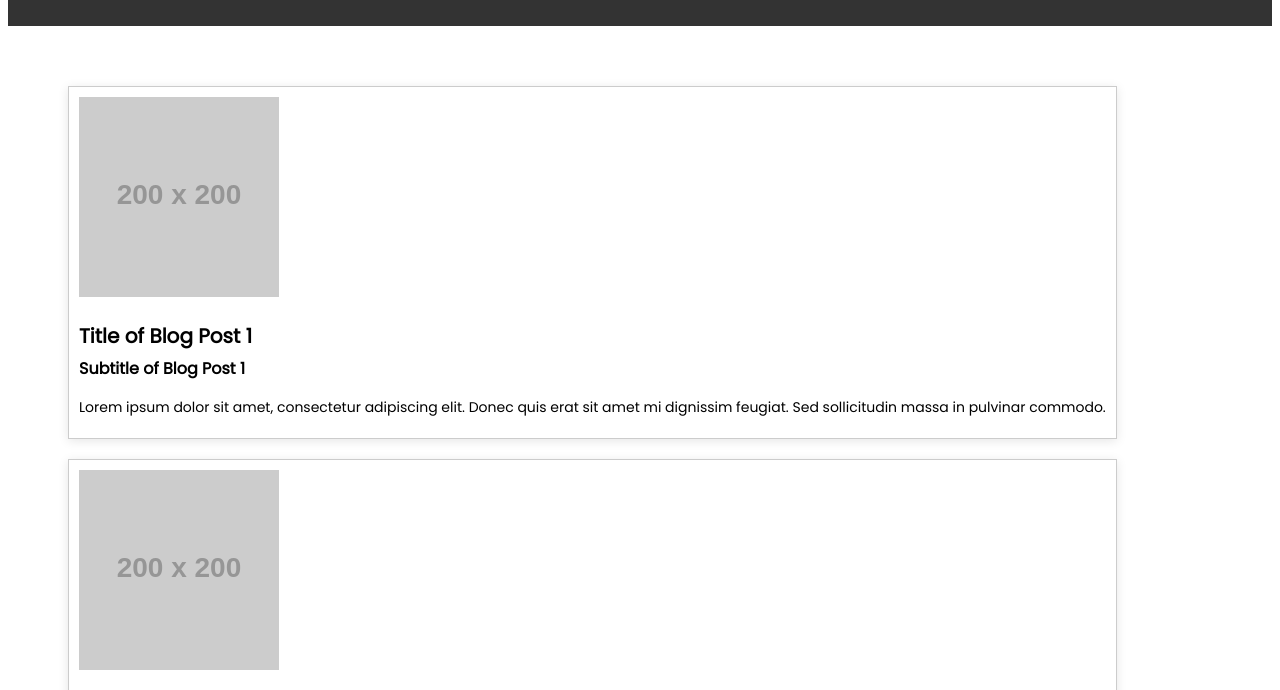
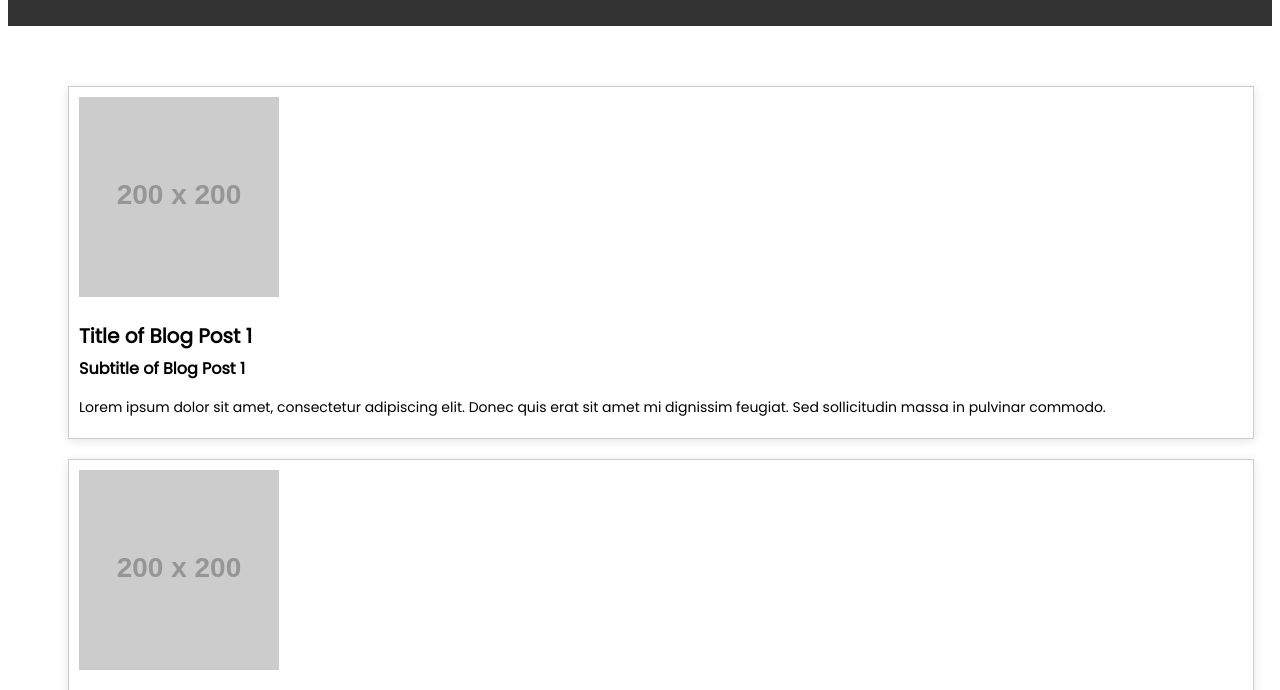
Before and after one commit to Raccoonov/Rekunov, a plain HTML site: page git_pages_test/blog.html in a window 1280 px wide. Shown: the part 67-757 px from the top of the page. Drawn offline with Linux system fonts and the light colour scheme; placeholder pictures from the web are drawn by us.

Commit message:
style changes

```diff
--- a/git_pages_test/resources/css/style.css
+++ b/git_pages_test/resources/css/style.css
@@ -128,7 +128,7 @@ body {
     section.tile {
         margin-bottom: 50px;
         display: flex;
-        flex-direction: column;
+        flex-direction: row;
         align-items: center;
         text-align: center;
     }
@@ -159,11 +159,14 @@ body {
 
 .blogtile {
     display: inline-block;
+    flex-direction: row;
     border: 1px solid #cccccc;
     background-color: #ffffff;
     padding: 10px;
     box-shadow: 0px 2px 10px rgba(0, 0, 0, 0.1);
     margin: 10px;
+    width: 100%;
+    object-fit: cover;
   }
 
   .blogtile h2 {
```
